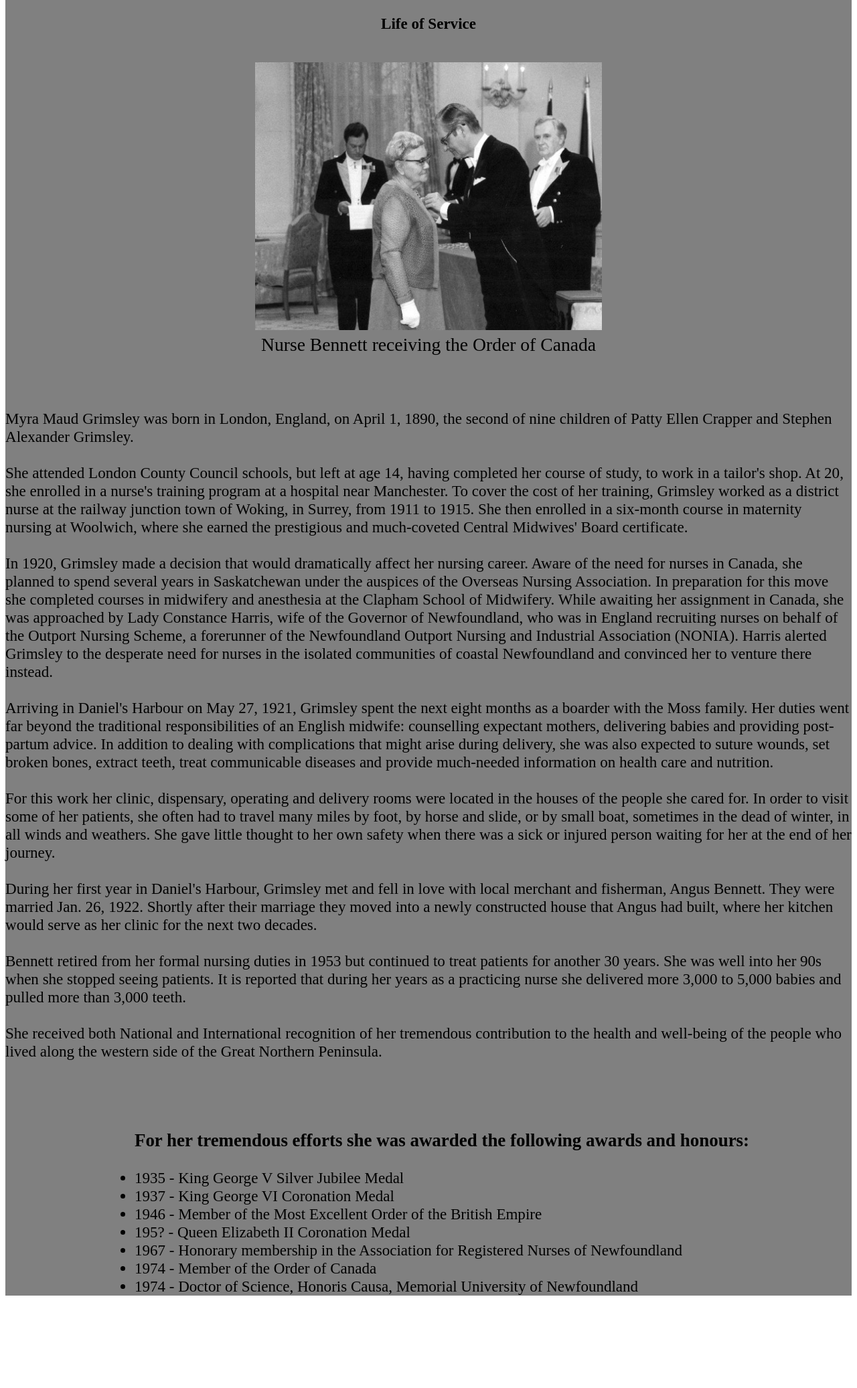
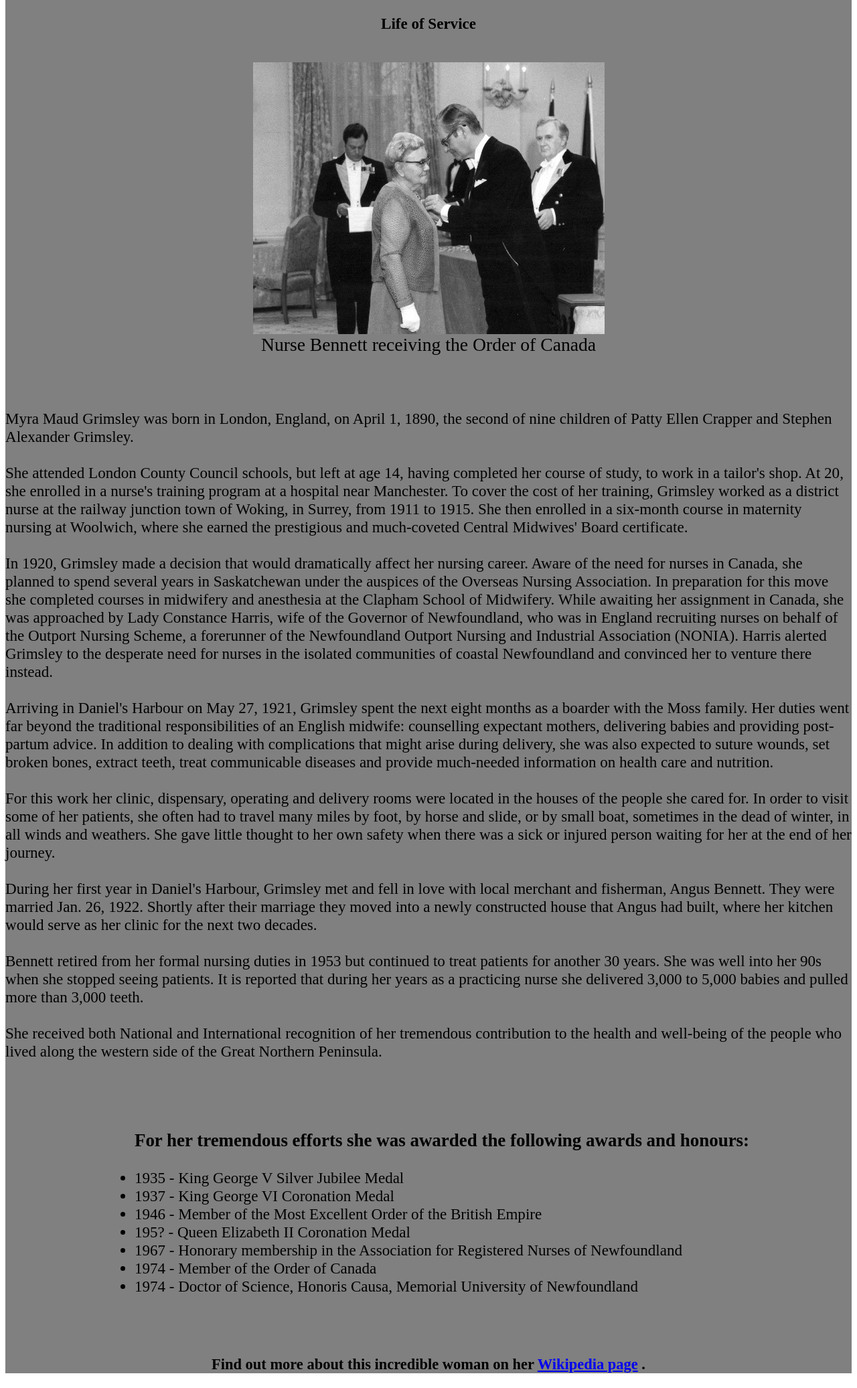
Before and after one commit to darren1234/Tribute, a plain HTML site: page index.html in a window 1280 px wide. Shown: the part 73-2146 px from the top of the page at 67% size. Before the commit the page ends 2031 px from the top, so only its background shows below. Drawn offline with Linux system fonts and the light colour scheme.

Commit message:
Finishing touches...some asthetics left possibly.

```diff
--- a/index.html
+++ b/index.html
@@ -45,7 +45,7 @@
                 During her first year in Daniel's Harbour, Grimsley met and fell in love with local merchant and fisherman, Angus Bennett. They were married Jan. 26, 1922. Shortly after their marriage they moved into a newly constructed house that Angus had built, where her kitchen would serve as her clinic for the next two decades.
                 <br>
                 <br>
-                Bennett retired from her formal nursing duties in 1953 but continued to treat patients for another 30 years. She was well into her 90s when she stopped seeing patients. It is reported that during her years as a practicing nurse she delivered more 3,000 to 5,000 babies and pulled more than 3,000 teeth.
+                Bennett retired from her formal nursing duties in 1953 but continued to treat patients for another 30 years. She was well into her 90s when she stopped seeing patients. It is reported that during her years as a practicing nurse she delivered 3,000 to 5,000 babies and pulled more than 3,000 teeth.
                 <br>
                 <br>
                 She received both National and International recognition of her tremendous contribution to the health and well-being of the people who lived along the western side of the Great Northern Peninsula.
@@ -66,7 +66,13 @@
                         <li>1974 - Doctor of Science, Honoris Causa, Memorial University of Newfoundland</li>
                 </ul>
         </div>
-
+        <br>
+        <br>
+        <h3>
+            Find out more about this incredible woman on her
+            <a id="tribute-link" href="https://en.wikipedia.org/wiki/Myra_Bennett" target="_blank">Wikipedia page</a>
+            .
+        </h3>
 
 
     </div>
--- a/styles.css
+++ b/styles.css
@@ -1,4 +1,8 @@
 h1 {
+    text-align: center;
+}
+
+h3 {
     text-align: center;
 }
 
@@ -7,9 +11,11 @@ div {
 }
 
 #image {
-    height: 400px;
-
-
+    max-width: 80%;
+    margin-left: auto;
+    margin-right: auto;
+    display: block;
+    height: auto;
 }
 
 #main {
```
